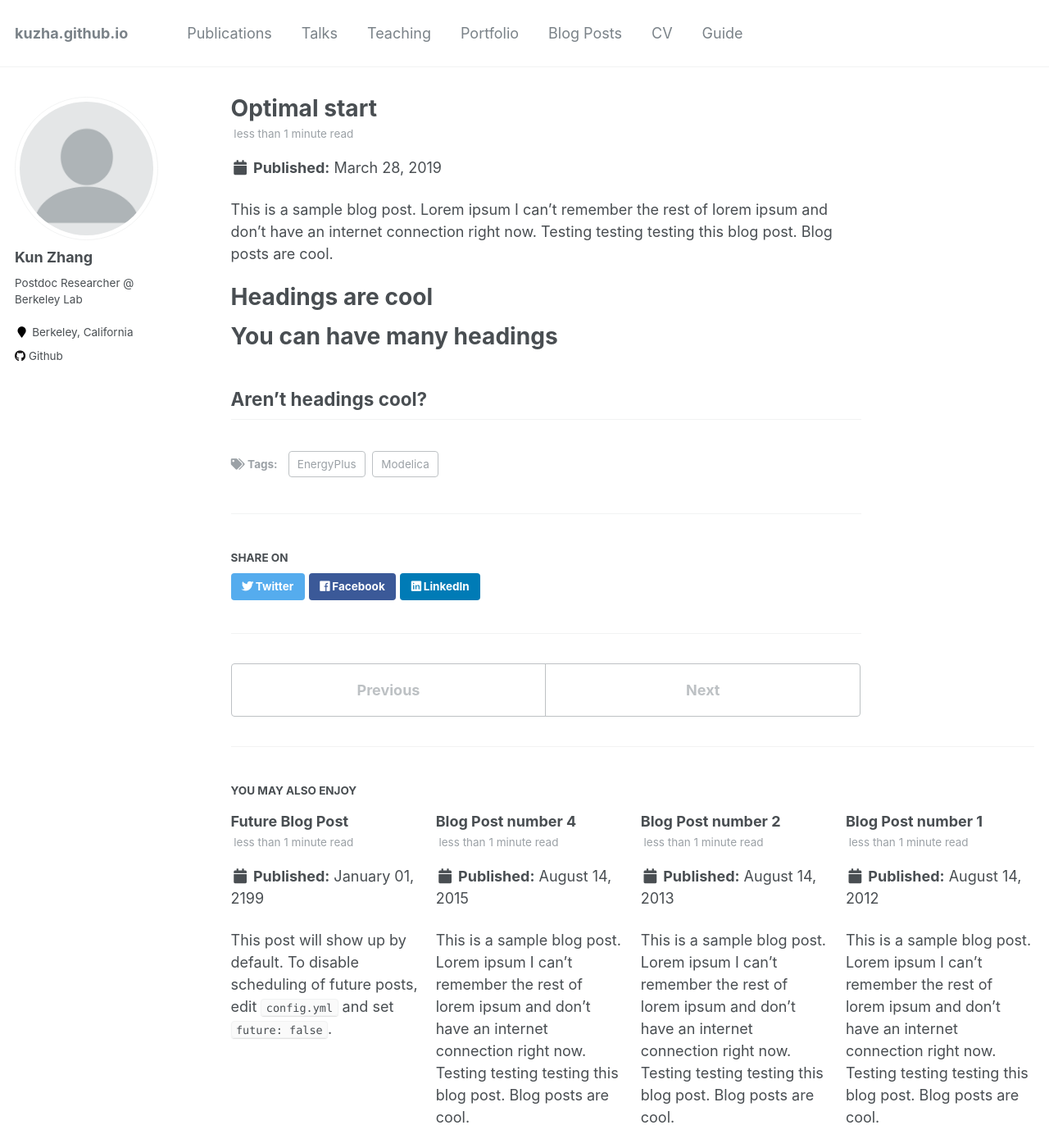
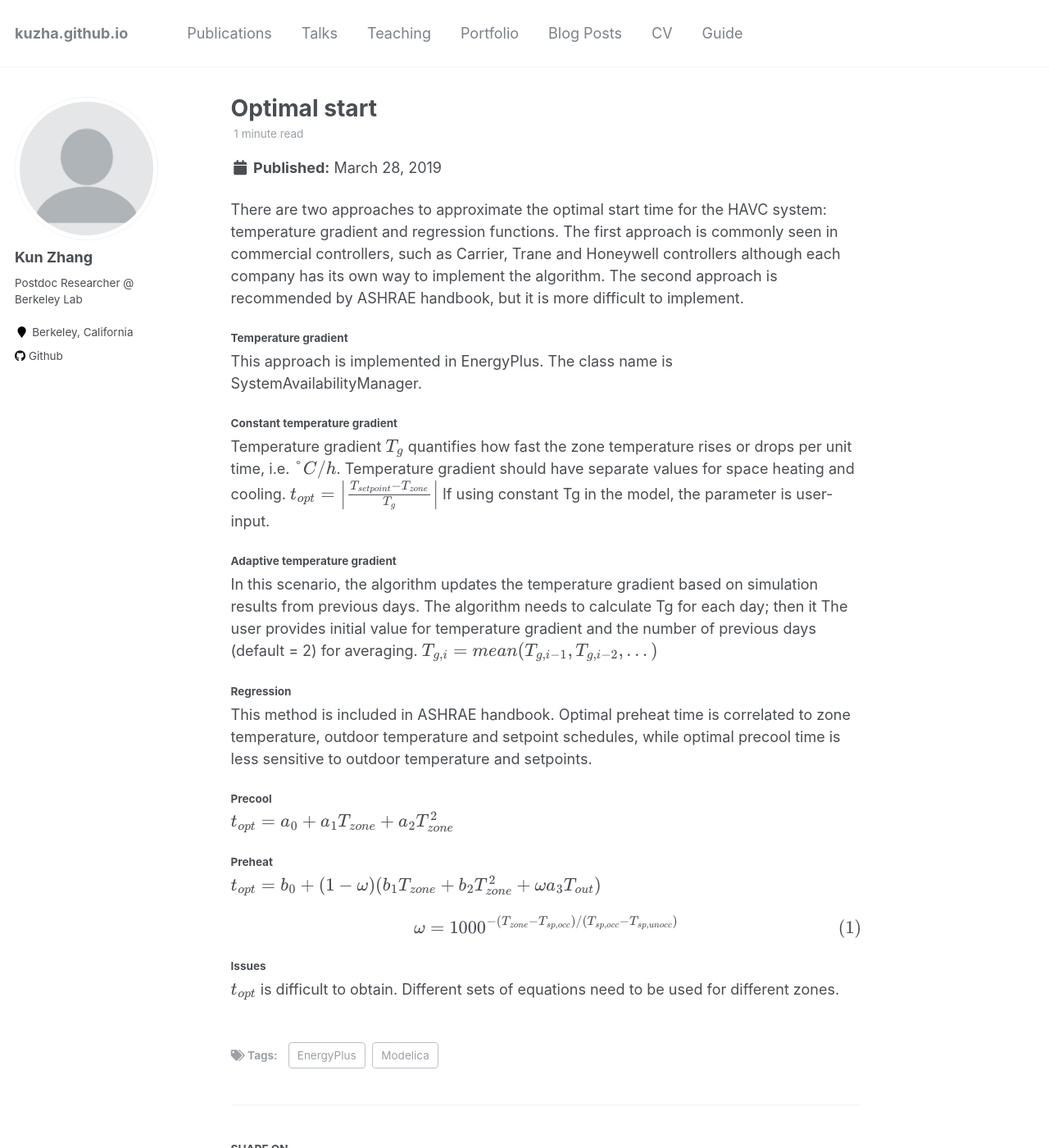
Before and after one commit to asmin1243/kuzha.github.io, a Jekyll site: the page built from _posts/2019-03-28-blog-post-1.md, in a window 1280 px wide and 1400 px high. Shown: the whole window at 82% size. Built offline with Jekyll 4.4.1, drawn with Linux system fonts in a browser that asks for light colours; formulas are drawn with MathJax 3.

Commit message:
update optimal start

```diff
--- a/_posts/2019-03-28-blog-post-1.md
+++ b/_posts/2019-03-28-blog-post-1.md
@@ -7,13 +7,39 @@ tags:
   - EnergyPlus
 ---
 
-This is a sample blog post. Lorem ipsum I can't remember the rest of lorem ipsum and don't have an internet connection right now. Testing testing testing this blog post. Blog posts are cool.
+There are two approaches to approximate the optimal start time for the HAVC system: temperature gradient and regression functions. The first approach is commonly seen in commercial controllers, such as Carrier, Trane and Honeywell controllers although each company has its own way to implement the algorithm. The second approach is recommended by ASHRAE handbook, but it is more difficult to implement.
 
-Headings are cool
-======
+#### Temperature gradient
+This approach is implemented in EnergyPlus. The class name is SystemAvailabilityManager.
+##### Constant temperature gradient
+Temperature gradient $T_g$ quantifies how fast the zone temperature rises or drops per unit time, i.e. $\degree C/h$. Temperature gradient should have separate values for space heating and cooling.
+$$
+t_{opt} = \begin{vmatrix} \frac {T_{setpoint}-T_{zone}}{T_g} \end{vmatrix}
+$$
+If using constant Tg in the model, the parameter is user-input.
 
-You can have many headings
-======
+##### Adaptive temperature gradient
+In this scenario, the algorithm updates the temperature gradient based on simulation results from previous days. The algorithm needs to calculate Tg for each day; then it
+The user provides initial value for temperature gradient and the number of previous days (default = 2) for averaging.
+$$
+T_{g,i} = mean(T_{g,i-1},T_{g,i-2},...)
+$$
 
-Aren't headings cool?
-------
+#### Regression
+This method is included in ASHRAE handbook. Optimal preheat time is correlated to zone temperature, outdoor temperature and setpoint schedules, while optimal precool time is less sensitive to outdoor temperature and setpoints.
+##### Precool
+$$
+t_{opt} = a_0 + a_1T_{zone}+a_2T_{zone}^2
+$$
+##### Preheat
+$$
+t_{opt} = b_0 + (1-\omega)(b_1T_{zone}+b_2T_{zone}^2+\omega a_3T_{out})
+$$
+
+$$
+\omega = 1000^{-{(T_{zone}-T_{sp,occ})}/{(T_{sp,occ}-T_{sp,unocc})}}
+$$
+
+##### Issues
+$t_{opt}$ is difficult to obtain.
+Different sets of equations need to be used for different zones.
```
